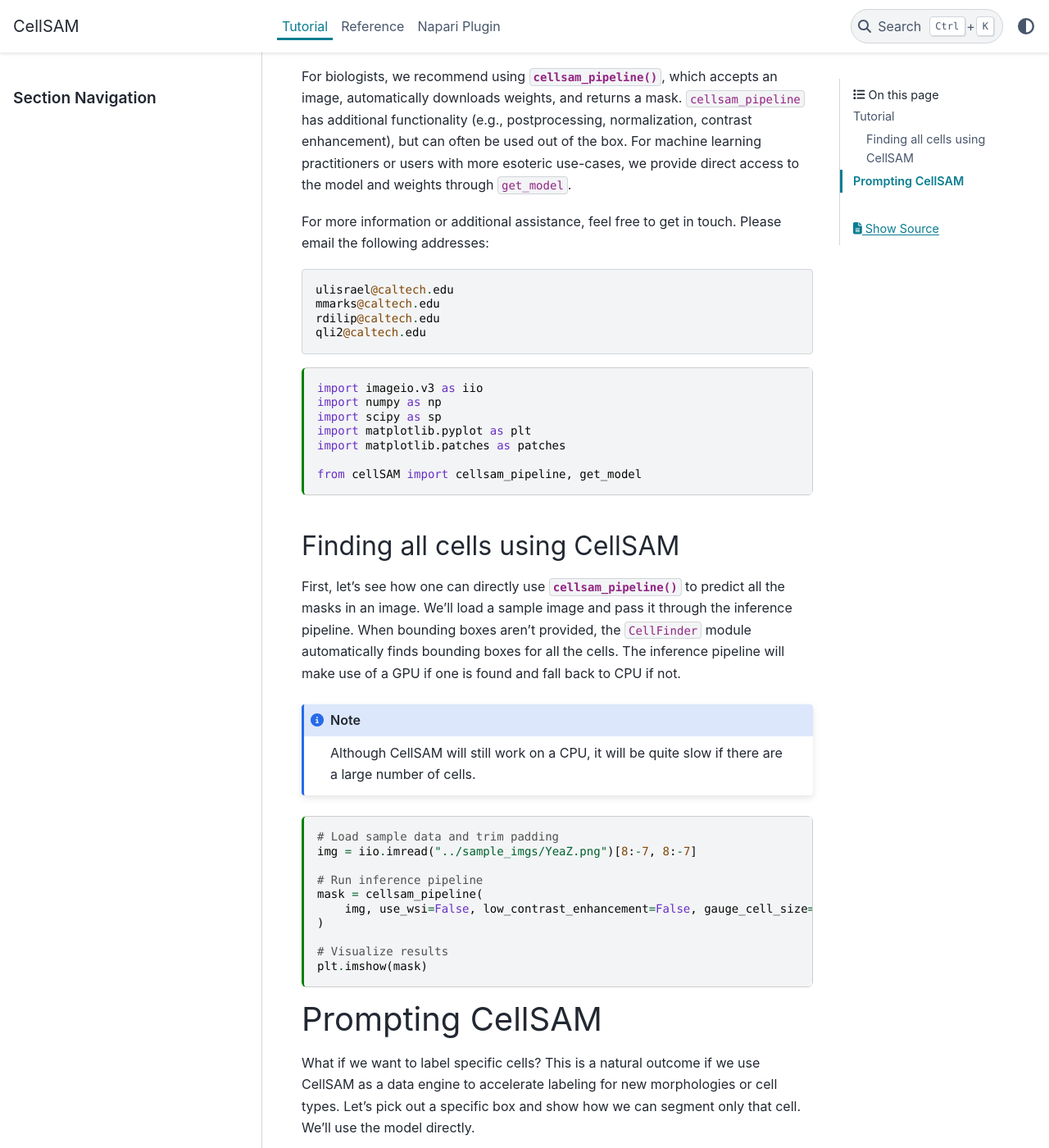
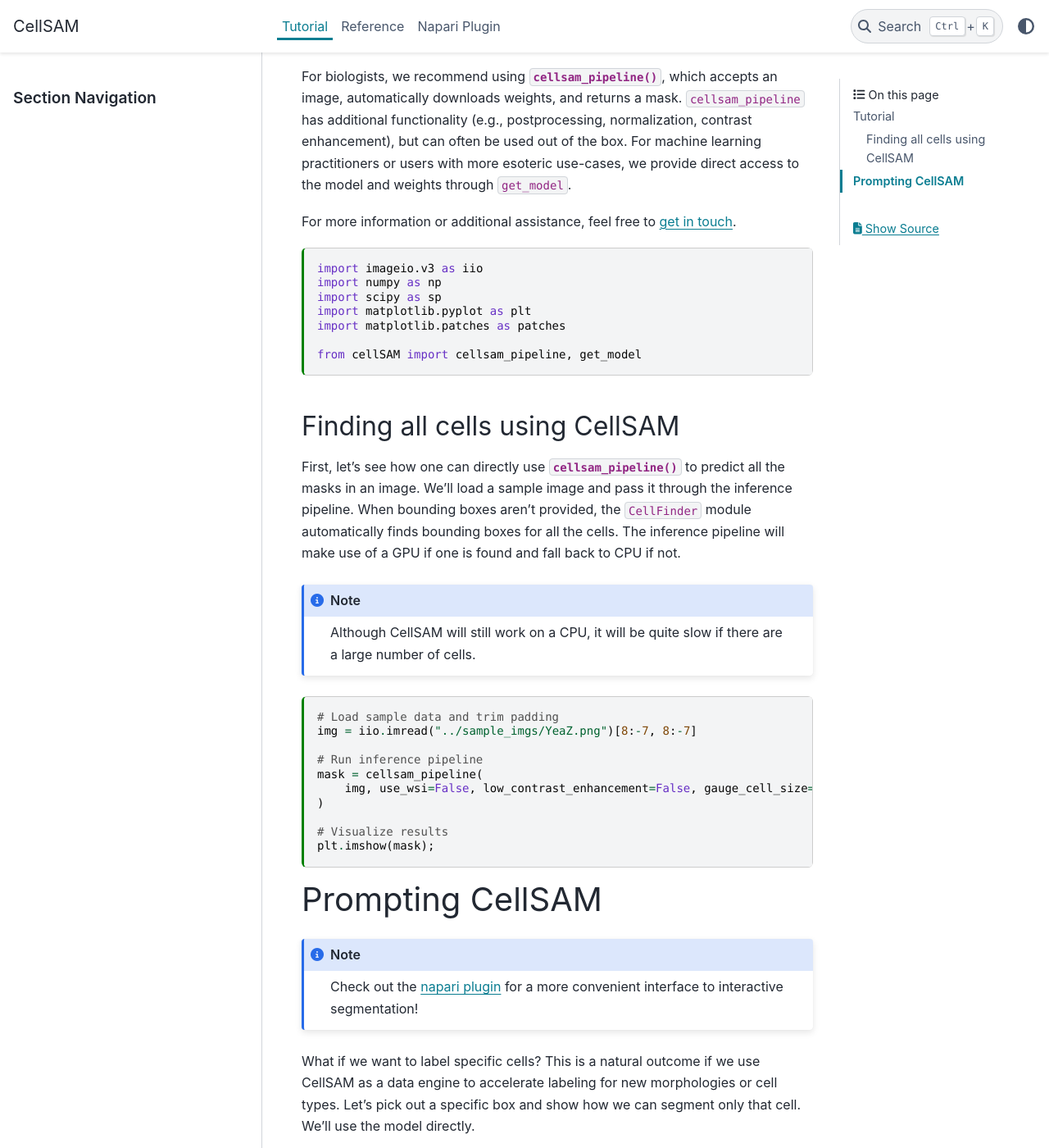
Before and after one commit to vanvalenlab/cellSAM, a Sphinx documentation site: the page built from docs/tutorial.md, in a window 1280 px wide and 1400 px high, scrolled down 227 px. Shown: the whole window at 82% size. Built offline with Sphinx 7.4.7 and the PyData theme 0.15.4, drawn with Linux system fonts in a browser that asks for light colours; pages that are not in the unit, such as notebooks, are missing from menus.

Commit message:
Doc touchups to better integrate napari plugin docs (#66)
* Fix spacing issue and link to gallery from plugin page.

* Replace emails with gh issue link.

* Suppress matplotlib return outputs.

* Link to napari docs from tutorial interactivity section.

````diff
--- a/docs/tutorial.md
+++ b/docs/tutorial.md
@@ -23,14 +23,9 @@
 For machine learning practitioners or users with more esoteric use-cases, we
 provide direct access to the model and weights through `get_model`.
 
-For more information or additional assistance, feel free to get in touch.
-Please email the following addresses:
-```
-ulisrael@caltech.edu
-mmarks@caltech.edu
-rdilip@caltech.edu
-qli2@caltech.edu
-```
+For more information or additional assistance, feel free to [get in touch][gh-issue].
+
+[gh-issue]: https://github.com/vanvalenlab/cellSAM/issues
 
 ```{code-cell} ipython3
 import imageio.v3 as iio
@@ -67,10 +62,15 @@
 )
 
 # Visualize results
-plt.imshow(mask)
+plt.imshow(mask);
 ```
 
 # Prompting CellSAM
+
+```{note}
+Check out the {doc}`napari plugin <napari>` for a more convenient interface to
+interactive segmentation!
+```
 
 What if we want to label specific cells?
 This is a natural outcome if we use CellSAM as a data engine to accelerate
@@ -88,7 +88,7 @@
 
 plt.figure(figsize=(5, 5))
 plt.imshow(img, cmap='gray')
-plt.gca().add_patch(rect)
+plt.gca().add_patch(rect);
 ```
 
 ```{code-cell}
@@ -119,7 +119,7 @@
 plt.imshow(img, cmap="gray")
 
 # And the outlines from the mask
-plt.imshow(255 * edges, cmap="Reds", alpha=edges)
+plt.imshow(255 * edges, cmap="Reds", alpha=edges);
 ```
 
 And that's it!
````
Also changed, not shown: docs/napari.md (+3 -0 lines).
